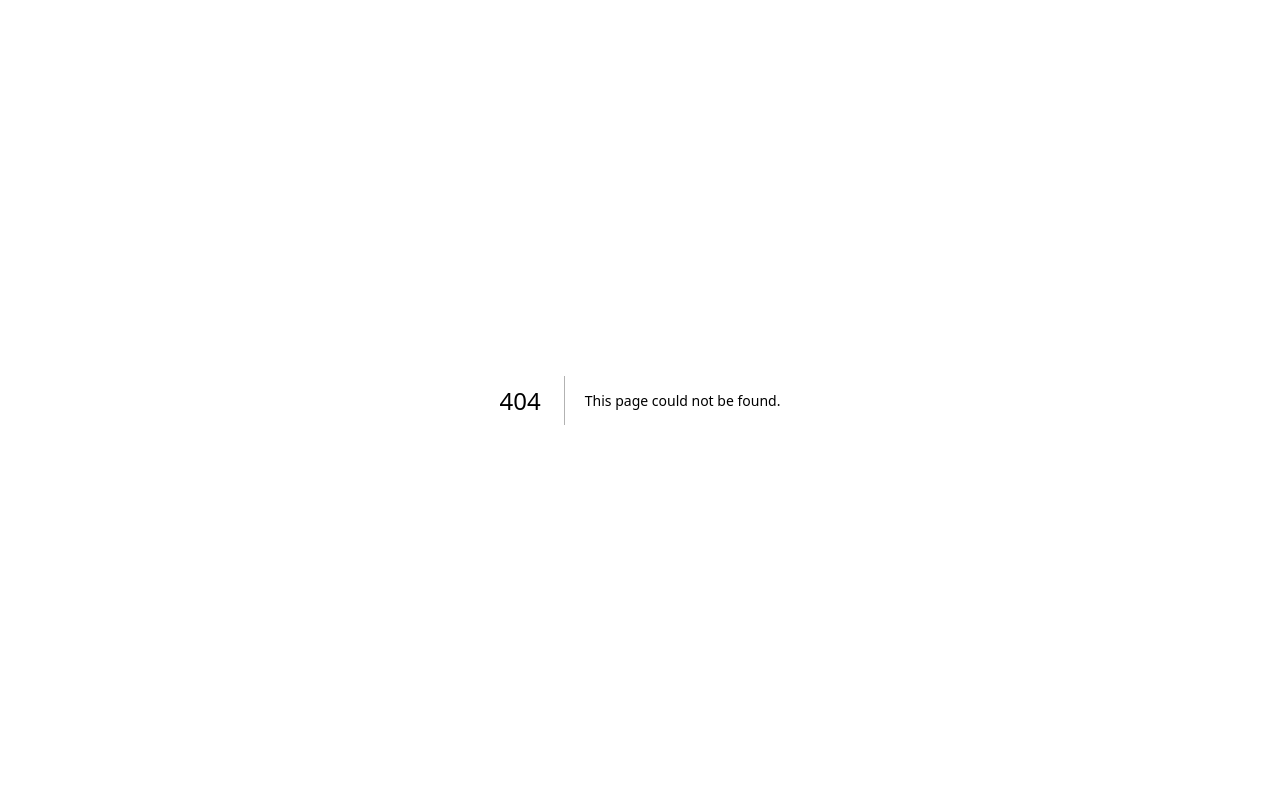
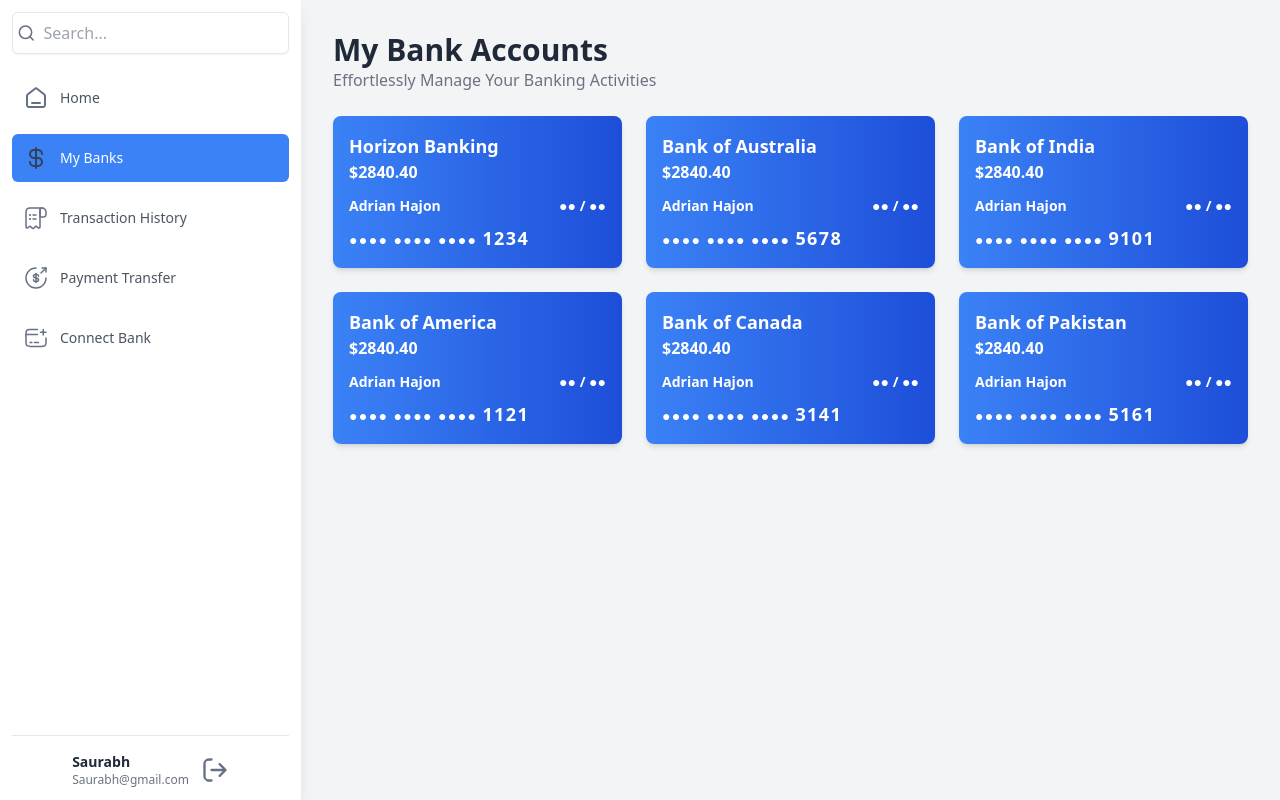
Before and after one commit to saurabhgdeshmukh/FinTech, a Next.js app: page /mybanks in a window 1280 px wide. Before the commit this address had no page. Built offline with nearby package versions, Linux system fonts and the light colour scheme.

Commit message:
My Banks Sectin Added

```diff
--- /dev/null
+++ b/app/mybanks/page.tsx
@@ -0,0 +1,72 @@
+import Sidebar from "@/components/Sidebar";
+import Card from "@/components/Card";
+import React from "react";
+
+const accounts = [
+  {
+    appwriteItemId: "1",
+    name: "Horizon Banking",
+    currentBalance: 2840.4,
+    mask: "1234",
+    shareableId: "abc123",
+  },
+  {
+    appwriteItemId: "2",
+    name: "Bank of Australia",
+    currentBalance: 2840.4,
+    mask: "5678",
+    shareableId: "def456",
+  },
+  {
+    appwriteItemId: "3",
+    name: "Bank of India",
+    currentBalance: 2840.4,
+    mask: "9101",
+    shareableId: "ghi789",
+  },
+  {
+    appwriteItemId: "4",
+    name: "Bank of America",
+    currentBalance: 2840.4,
+    mask: "1121",
+    shareableId: "jkl012",
+  },
+  {
+    appwriteItemId: "5",
+    name: "Bank of Canada",
+    currentBalance: 2840.4,
+    mask: "3141",
+    shareableId: "mno345",
+  },
+  {
+    appwriteItemId: "6",
+    name: "Bank of Pakistan",
+    currentBalance: 2840.4,
+    mask: "5161",
+    shareableId: "pqr678",
+  },
+];
+
+const MyBanks: React.FC = () => {
+  return (
+    <div className="flex h-screen bg-gray-100">
+      {/* Sidebar - Fixed on the left */}
+      <Sidebar />
+
+      {/* Main Content */}
+      <div className="flex-1 p-8">
+        <h1 className="text-3xl font-bold text-gray-800">My Bank Accounts</h1>
+        <p className="text-gray-500 mb-6">Effortlessly Manage Your Banking Activities</p>
+
+        {/* Bank Cards Section */}
+        <div className="grid grid-cols-1 md:grid-cols-2 lg:grid-cols-3 gap-6">
+          {accounts.map((account) => (
+            <Card key={account.appwriteItemId} account={account} userName="Adrian Hajon" />
+          ))}
+        </div>
+      </div>
+    </div>
+  );
+};
+
+export default MyBanks;
```
